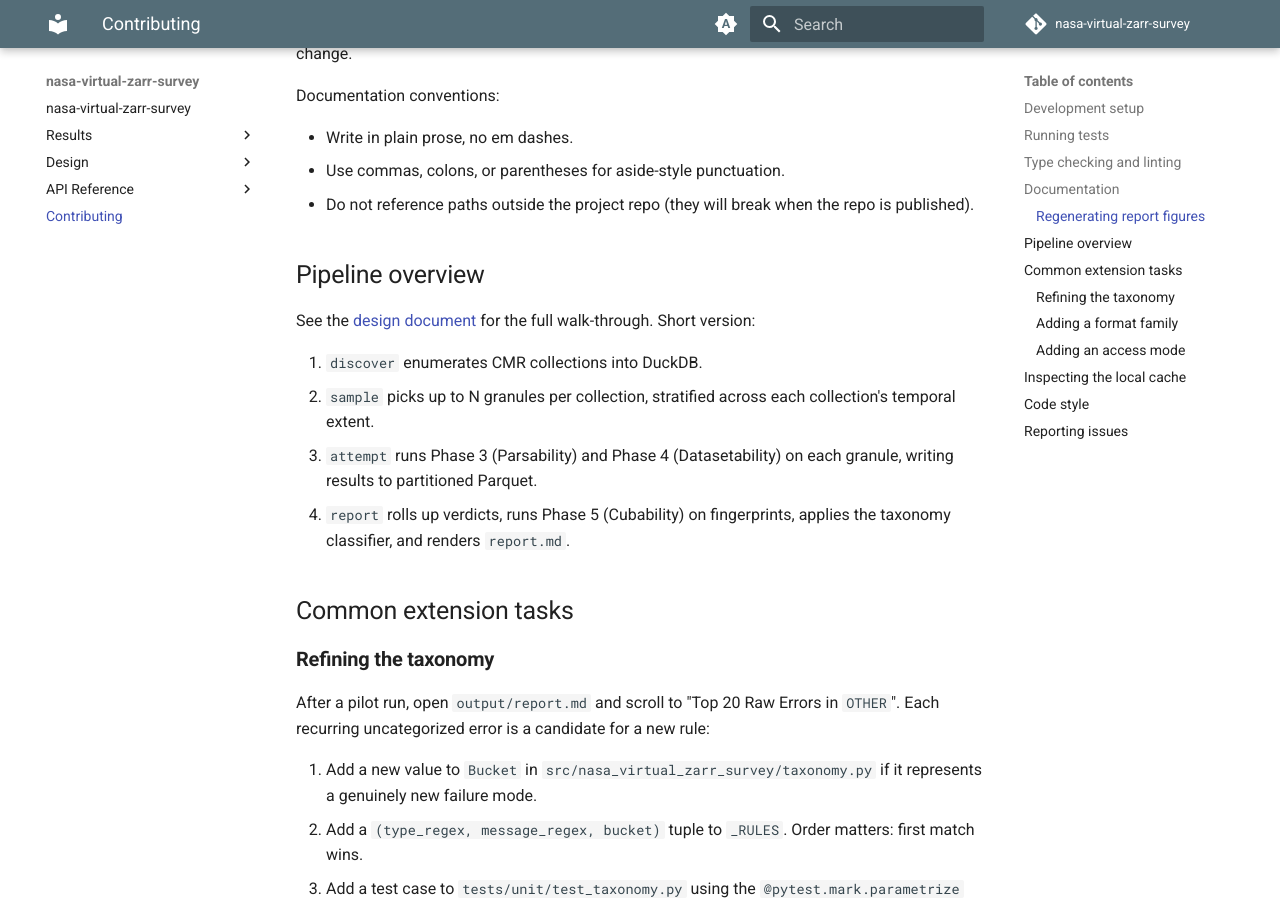
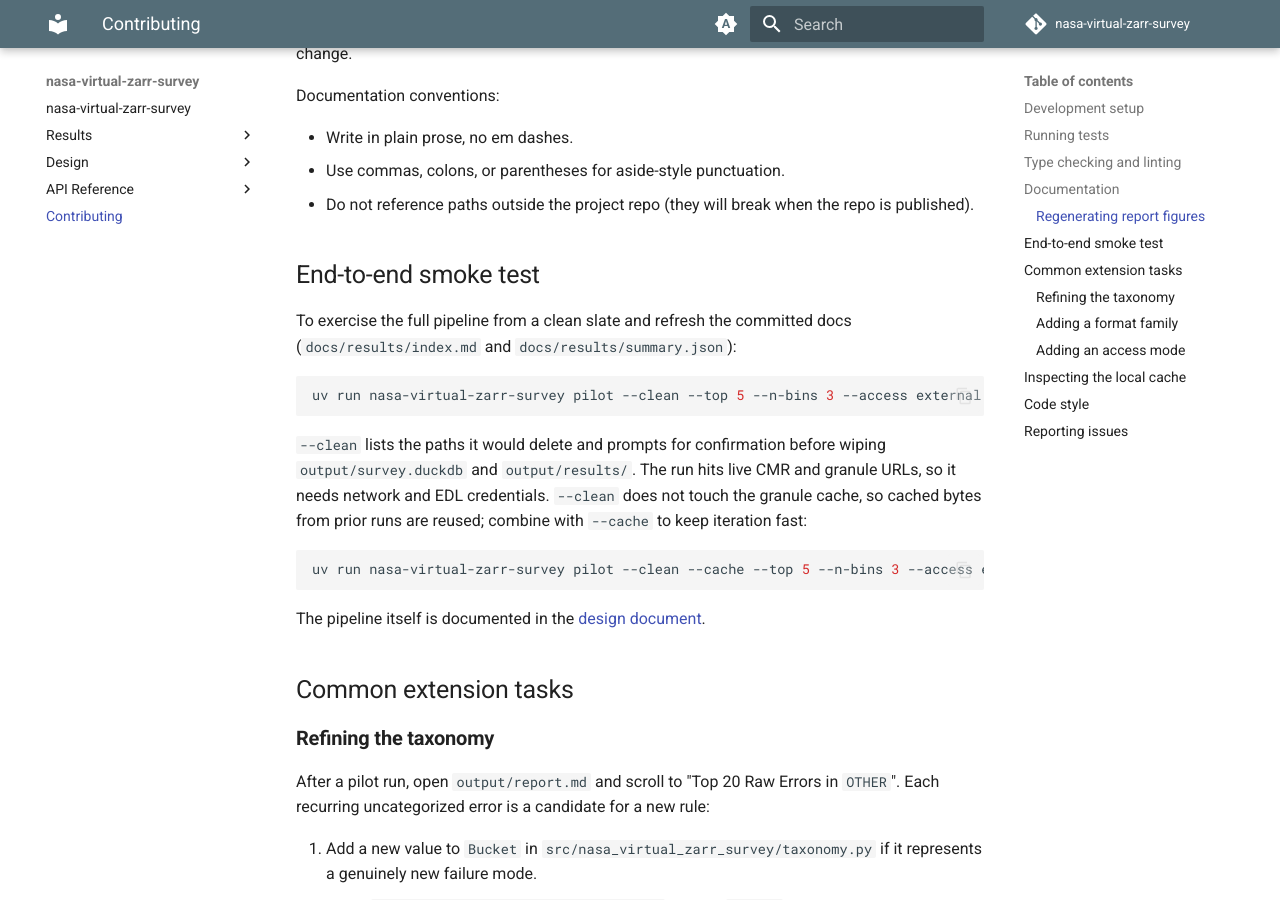
Before and after one commit to NASA-IMPACT/nasa-virtual-zarr-survey, an MkDocs documentation site: the page built from docs/contributing.md, in a window 1280 px wide and 900 px high, scrolled down 1863 px. Built offline with MkDocs 1.6.1 and Material for MkDocs 9.7.7, drawn with Linux system fonts in a browser that asks for light colours; comment, search, counter and statistics services are not loaded; the version menu is left out.

Commit message:
Update docs

````diff
--- a/docs/contributing.md
+++ b/docs/contributing.md
@@ -74,14 +74,21 @@ Documentation conventions:
 - Use commas, colons, or parentheses for aside-style punctuation.
 - Do not reference paths outside the project repo (they will break when the repo is published).
 
-## Pipeline overview
+## End-to-end smoke test
 
-See the [design document](design/architecture.md) for the full walk-through. Short version:
+To exercise the full pipeline from a clean slate and refresh the committed docs (`docs/results/index.md` and `docs/results/summary.json`):
 
-1. `discover` enumerates CMR collections into DuckDB.
-2. `sample` picks up to N granules per collection, stratified across each collection's temporal extent.
-3. `attempt` runs Phase 3 (Parsability) and Phase 4 (Datasetability) on each granule, writing results to partitioned Parquet.
-4. `report` rolls up verdicts, runs Phase 5 (Cubability) on fingerprints, applies the taxonomy classifier, and renders `report.md`.
+```bash
+uv run nasa-virtual-zarr-survey pilot --clean --top 5 --n-bins 3 --access external
+```
+
+`--clean` lists the paths it would delete and prompts for confirmation before wiping `output/survey.duckdb` and `output/results/`. The run hits live CMR and granule URLs, so it needs network and EDL credentials. `--clean` does not touch the granule cache, so cached bytes from prior runs are reused; combine with `--cache` to keep iteration fast:
+
+```bash
+uv run nasa-virtual-zarr-survey pilot --clean --cache --top 5 --n-bins 3 --access external
+```
+
+The pipeline itself is documented in the [design document](design/architecture.md).
 
 ## Common extension tasks
 
--- a/mkdocs.yml
+++ b/mkdocs.yml
@@ -4,7 +4,7 @@ repo_name: nasa-virtual-zarr-survey
 repo_url: https://github.com/NASA-IMPACT/nasa-virtual-zarr-survey
 site_description: Survey cloud-hosted NASA CMR collections for VirtualiZarr compatibility.
 site_author: Max Jones
-site_url: !ENV [READTHEDOCS_CANONICAL_URL, "https://nasa-virtual-zarr-survey.readthedocs.io"]
+site_url: https://nasa-impact.github.io/nasa-virtual-zarr-survey/
 docs_dir: docs
 
 extra:
````
Also changed, not shown: README.md (+22 -22 lines), docs/index.md (+10 -4 lines).
